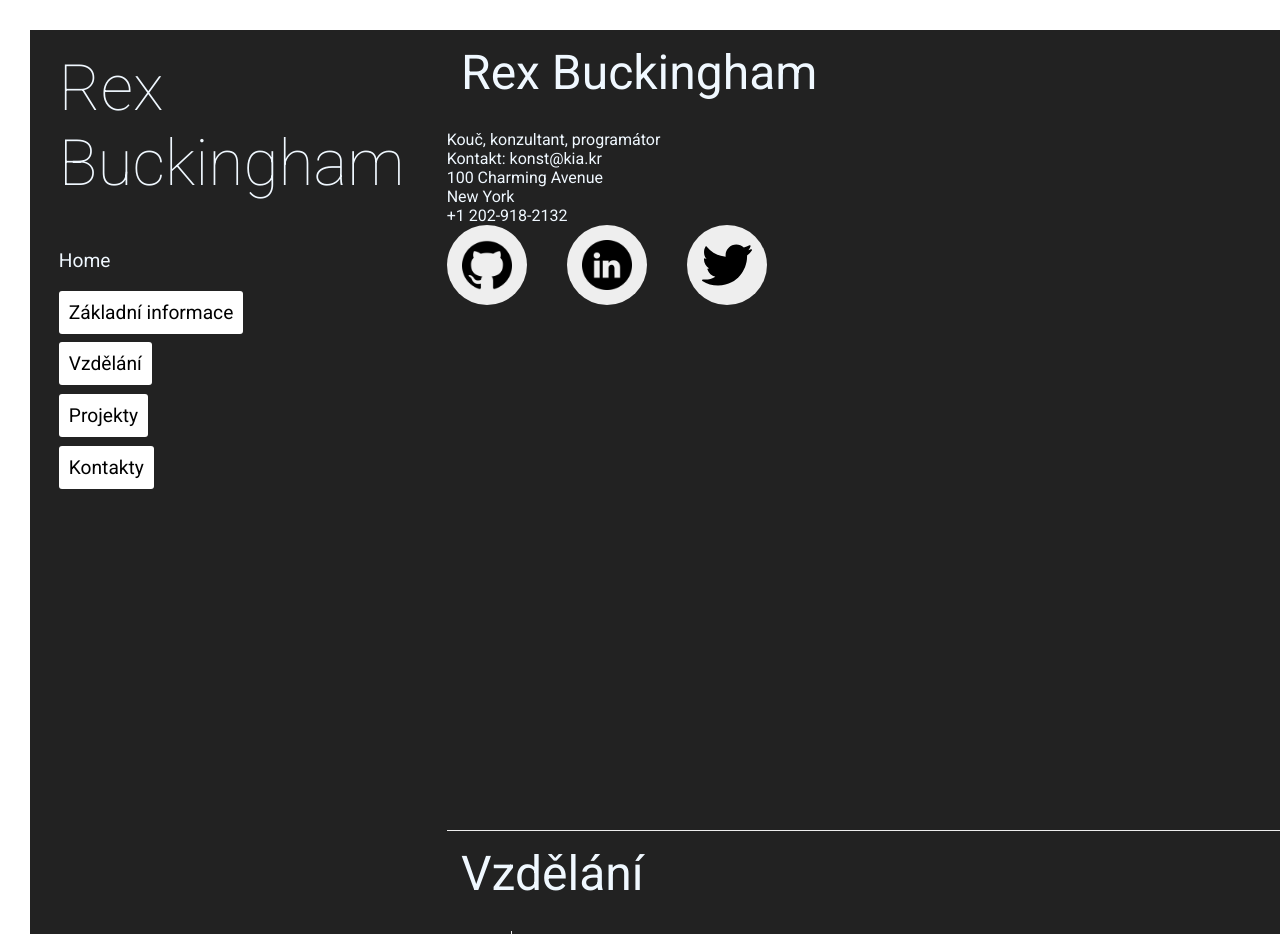
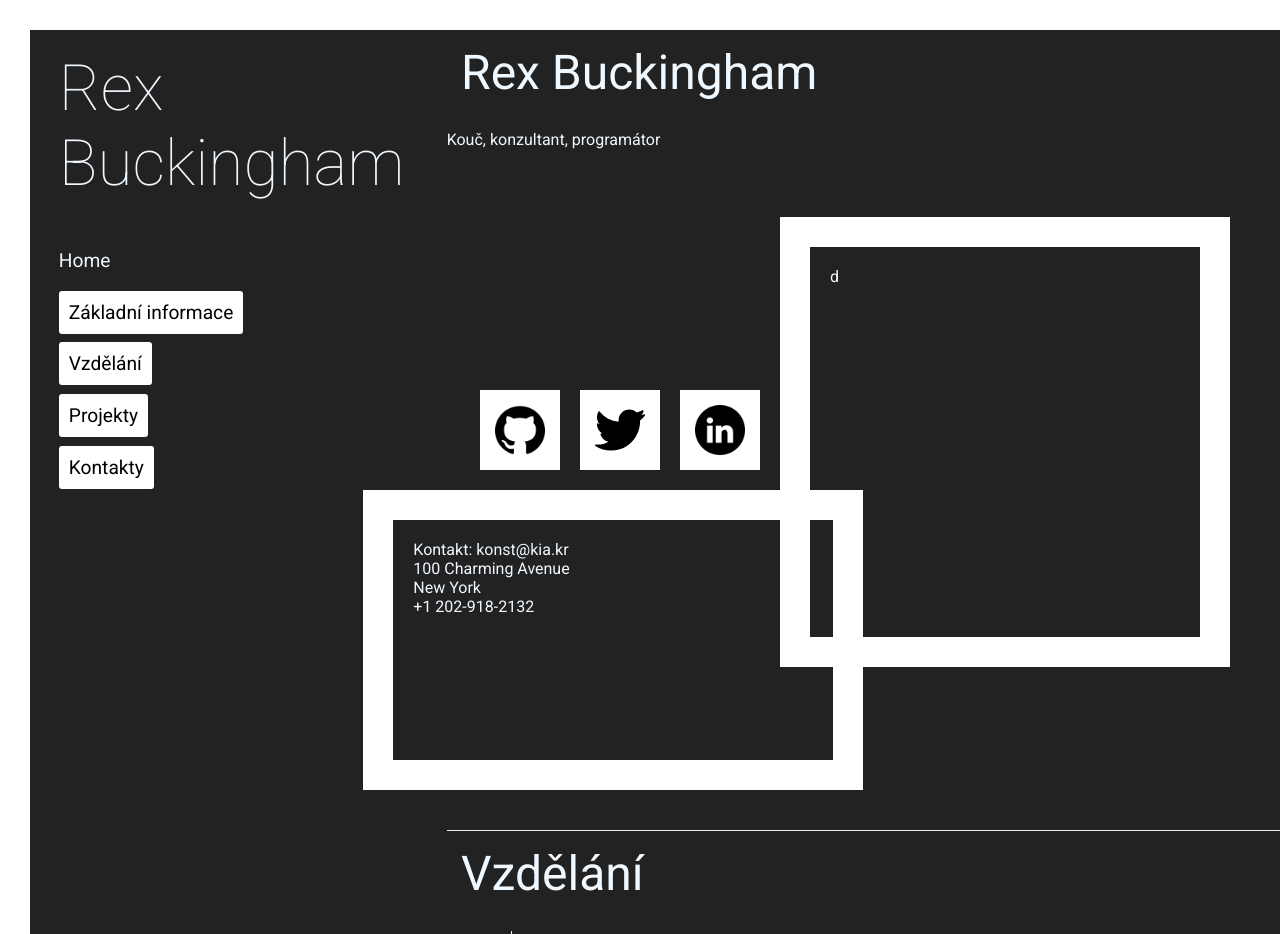
Before and after one commit to Sekky61/itw, a plain HTML site: page projekt2/index.html in a window 1280 px wide. Shown: the top 934 px of the page. Drawn offline with Linux system fonts and the light colour scheme.

Commit message:
p2 about blocks

```diff
--- a/projekt2/index.html
+++ b/projekt2/index.html
@@ -50,23 +50,28 @@
       <section id="about">
         <h2>Rex Buckingham</h2>
         <h3>Kouč, konzultant, programátor</h3>
-        <p>Kontakt: <a href="mailto:konst@kia.kr">konst@kia.kr</a></p>
-        <p>100 Charming Avenue</p>
-        <p>New York</p>
-        <p>+1 202-918-2132</p>
-        <div class="socials-container">
+        <div class="rectangle-container">
+          <div class="info-rect">
+            <p>Kontakt: <a href="mailto:konst@kia.kr">konst@kia.kr</a></p>
+            <p>100 Charming Avenue</p>
+            <p>New York</p>
+            <p>+1 202-918-2132</p>
+          </div>
+          <div class="picture-rect">
+            d
+          </div>
           <a href="https://github.com/">
-            <div class="social">
+            <div id="social-github" class="social">
               <img src="assets/github.png" alt="github">
             </div>
           </a>
           <a href="https://www.linkedin.com/">
-            <div class="social">
+            <div id="social-linkedin" class="social">
               <img src="assets/linkedin.png" alt="linkedin">
             </div>
           </a>
           <a href="https://twitter.com/?lang=en">
-            <div class="social">
+            <div id="social-twitter" class="social">
               <img src="assets/twitter.svg" alt="twitter">
             </div>
           </a>
--- /dev/null
+++ b/projekt2/styles/about.scss
@@ -0,0 +1,82 @@
+$social-width: 80px;
+
+#about {
+    display: flex;
+    flex-direction: column;
+
+    .rectangle-container {
+        flex-grow: 1;
+        position: relative;
+    }
+}
+
+
+@mixin white-border($thickness) {
+    border-width: $thickness;
+    border-color: white;
+    border-style: solid;
+}
+
+.info-rect {
+    @include white-border(30px);
+
+    display: inline-block;
+    padding: 20px;
+
+    position: absolute;
+    width: 400px;
+    height: 200px;
+    right: 50%;
+    top: 50%;
+}
+
+.picture-rect {
+    @include white-border(30px);
+
+    display: inline-block;
+    padding: 20px;
+
+    position: absolute;
+    width: 350px;
+    height: 350px;
+    left: 40%;
+    top: 10%;
+}
+
+.socials-container {
+    display: flex;
+    gap: 40px;
+}
+
+.social {
+    background-color: white;
+    width: $social-width;
+    height: $social-width;
+
+    display: flex;
+    justify-content: center;
+    align-items: center;
+}
+
+#social-github {
+    position: absolute;
+    right: calc(60% + 60px + 2 * $social-width);
+    bottom: calc(50% + 20px);
+}
+
+#social-linkedin {
+    position: absolute;
+    right: calc(60% + 20px);
+    bottom: calc(50% + 20px);
+}
+
+#social-twitter {
+    position: absolute;
+    right: calc(60% + 40px + $social-width);
+    bottom: calc(50% + 20px);
+}
+
+.social * {
+    width: 50px;
+    height: 50px;
+}
--- a/projekt2/styles/section.scss
+++ b/projekt2/styles/section.scss
@@ -11,26 +11,6 @@ section {
         padding-left: 0.3em;
         padding-bottom: 0.6em;
     }
-}
-
-.socials-container {
-    display: flex;
-    gap: 40px;
-}
-
-.social {
-    background-color: $off-white;
-    border-radius: 100%;
-    width: 80px;
-    height: 80px;
-    display: flex;
-    justify-content: center;
-    align-items: center;
-}
-
-.social * {
-    width: 50px;
-    height: 50px;
 }
 
 .edu-timeline {
--- a/projekt2/styles/style.scss
+++ b/projekt2/styles/style.scss
@@ -8,5 +8,6 @@
 @use 'layout';
 @use 'header';
 @use 'section';
+@use 'about';
 
 // sass --watch styles/style.scss style.css
```
Also changed, not shown: projekt2/style.css, 1 other file.
